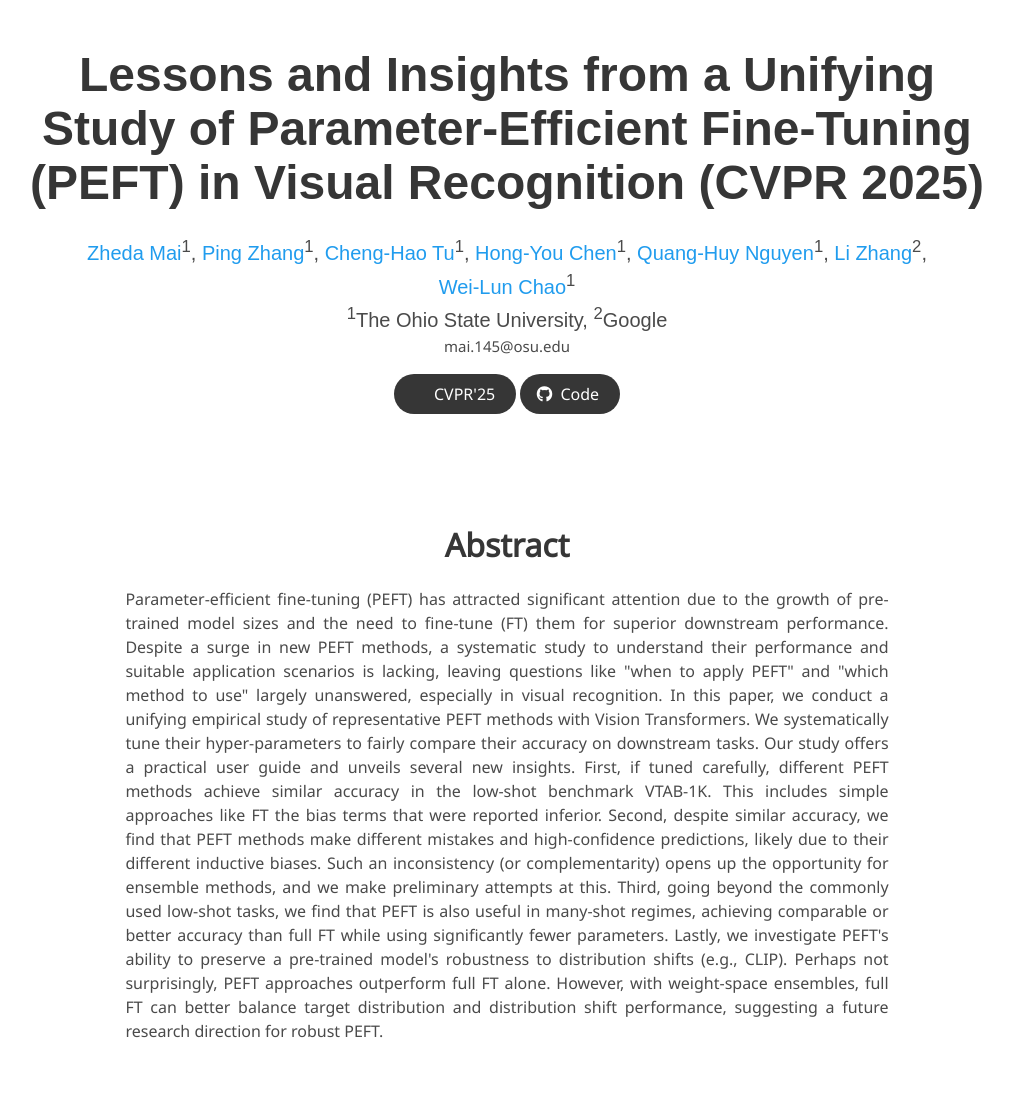
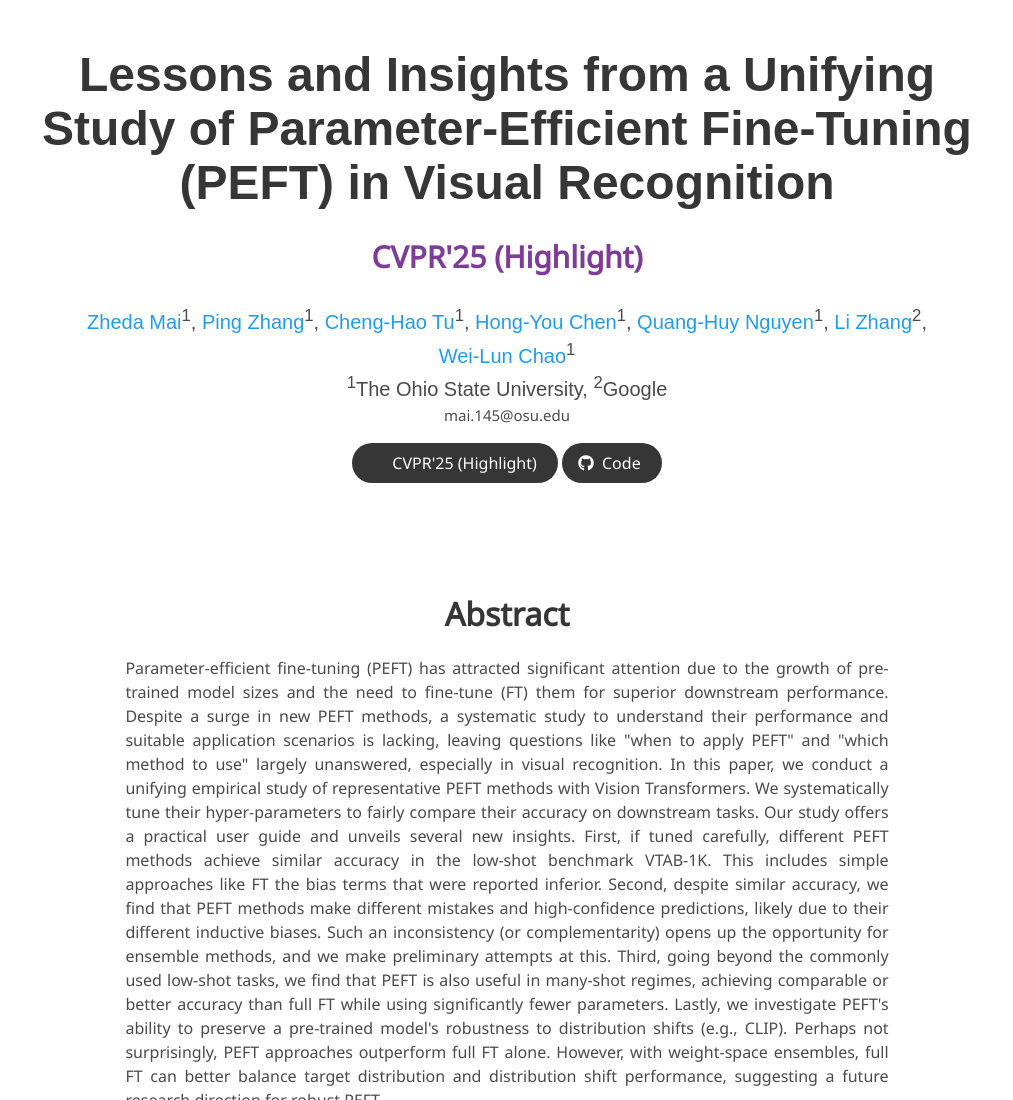
Before and after one commit to zheda-mai/PEFT_Vision_CVPR25, a plain HTML site: page index.html in a window 1280 px wide. Shown: the top 1100 px of the page, without its empty margins (133-1146 px from the left). Drawn offline with nearby package versions, Linux system fonts and the light colour scheme; some icons are missing; a web font is replaced by a local one.

Commit message:
Update index.html

```diff
--- a/index.html
+++ b/index.html
@@ -42,8 +42,12 @@
       <div class="columns is-centered">
         <div class="column has-text-centered">
           <h1 class="title is-1 publication-title">
-            Lessons and Insights from a Unifying Study of Parameter-Efficient Fine-Tuning (PEFT) in Visual Recognition (CVPR 2025)
+            Lessons and Insights from a Unifying Study of Parameter-Efficient Fine-Tuning (PEFT) in Visual Recognition
           </h1>
+          <h1  style="color:#7d3c98;font-size: 1.875em;font-weight: bold;">
+          		CVPR'25 (Highlight)
+          </h1>
+          <br>
           <div class="is-size-5 publication-authors">
             <span class="author-block">
               <a href="https://zheda-mai.github.io/">Zheda Mai</a><sup>1</sup>,
@@ -97,7 +101,7 @@
                   <span class="icon">
                       <i class="ai ai-arxiv"></i>
                   </span>
-                  <span>CVPR'25</span>
+                  <span>CVPR'25 (Highlight)</span>
                 </a>
               </span>
               <!-- Code Link. -->
```
